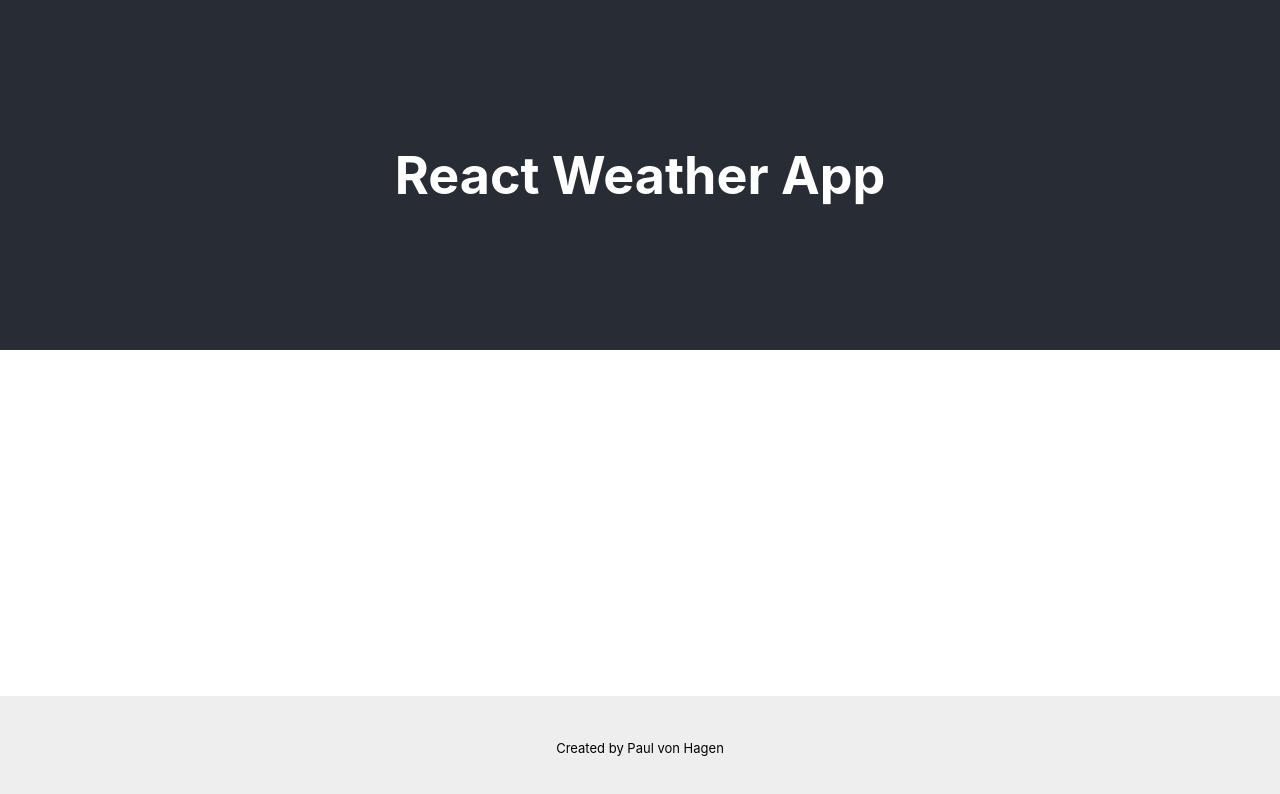
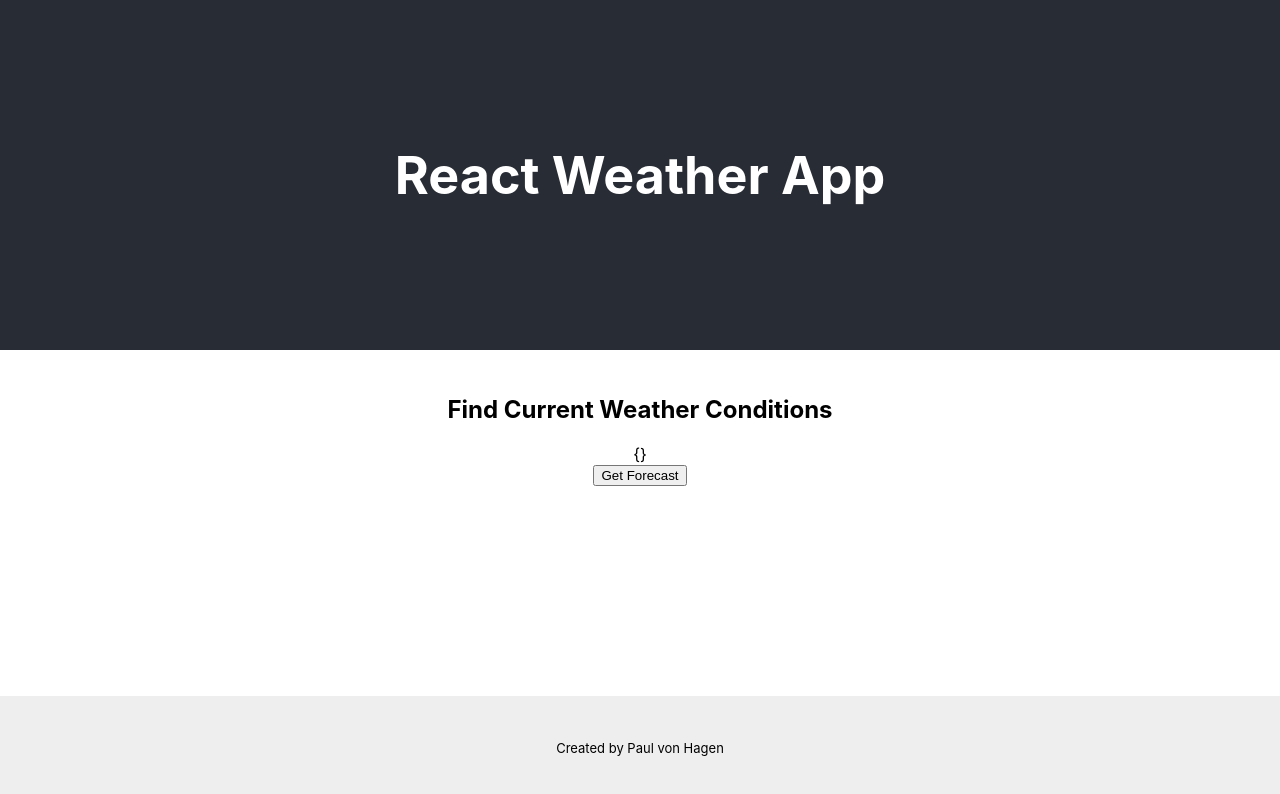
Before and after one commit to paulsvh/weather_app, a React (Create React App) app: page / in a window 1280 px wide. Shown: the top 794 px of the page. Built offline with nearby package versions, Linux system fonts and the light colour scheme.

Commit message:
import react and Forecast component. Insert forecast component into <main>

```diff
--- a/src/App.js
+++ b/src/App.js
@@ -1,4 +1,6 @@
+import React from 'react';
 import './App.css';
+import Forecast from "./components/Forecast/Forecast.js"
 
 function App() {
   return (
@@ -7,7 +9,7 @@ function App() {
         <h1>React Weather App</h1>
       </header>
       <main>
-        {/* add weather fetching component here*/}
+        <Forecast />
       </main>
       <footer>
         Created by Paul von Hagen
```
